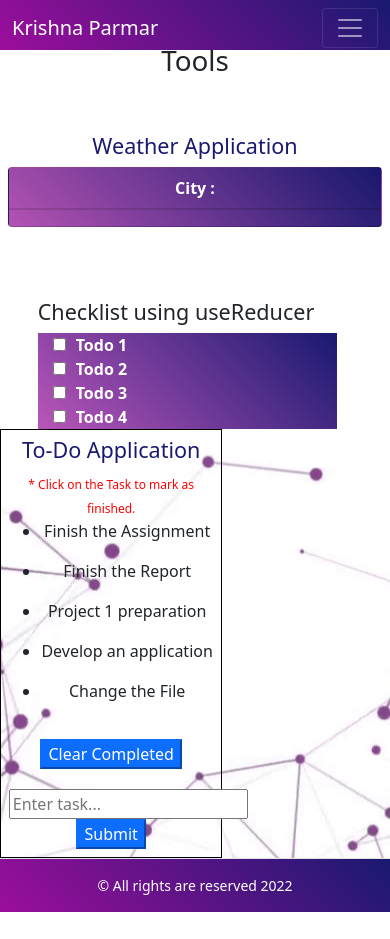
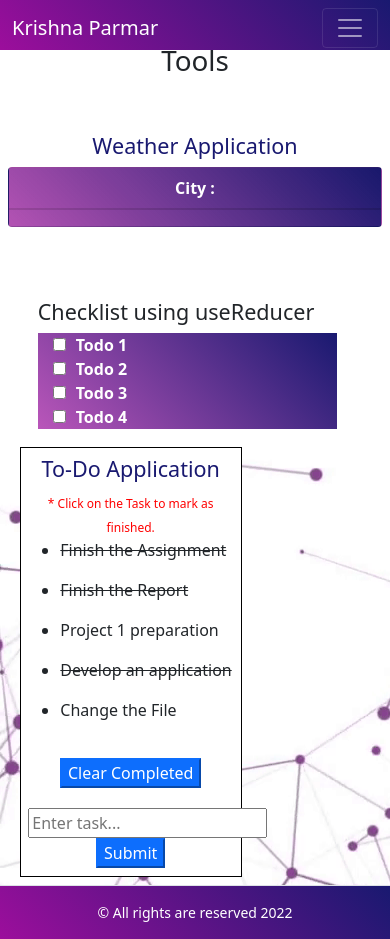
Before and after one commit to krishnaaparmar/ReactWesbite, a React (Create React App) app: page /tools in a window 390 px wide. Before the commit the page ends 912 px from the top, so only its background shows below. Built offline with nearby package versions, Linux system fonts and the light colour scheme; no server answers.

Commit message:
Update index.css

```diff
--- a/src/index.css
+++ b/src/index.css
@@ -88,6 +88,17 @@ code {
 .list{
    background: linear-gradient(45deg, rgb(156, 14, 156), midnightblue);
 }
+.reportResponsive{
+  margin-bottom: 5%;
+}
+.responsiveApp{
+  margin-left: 5%;
+  background-color: #fff;
+  margin-bottom: 2%;
+}
+.serviceImage{
+  min-width: 320px!important;
+}
 }
 
 /* Homepage */
@@ -145,10 +156,17 @@ min-height: 600px;
 .bgImage1{
   margin-top: 5%;
   background-image: url(../src/assests/code4.png);
-  min-height: 600px;
+  min-height: 700px;
   }
   .bg{
     background: linear-gradient(45deg, rgba(156, 14, 156, 0.7), midnightblue);
     color: white;
     font-weight: bold;
   }
+  .todo {
+    cursor: pointer;
+    text-align: left;
+  }
+  .strike {
+    text-decoration: line-through;
+  }
```
